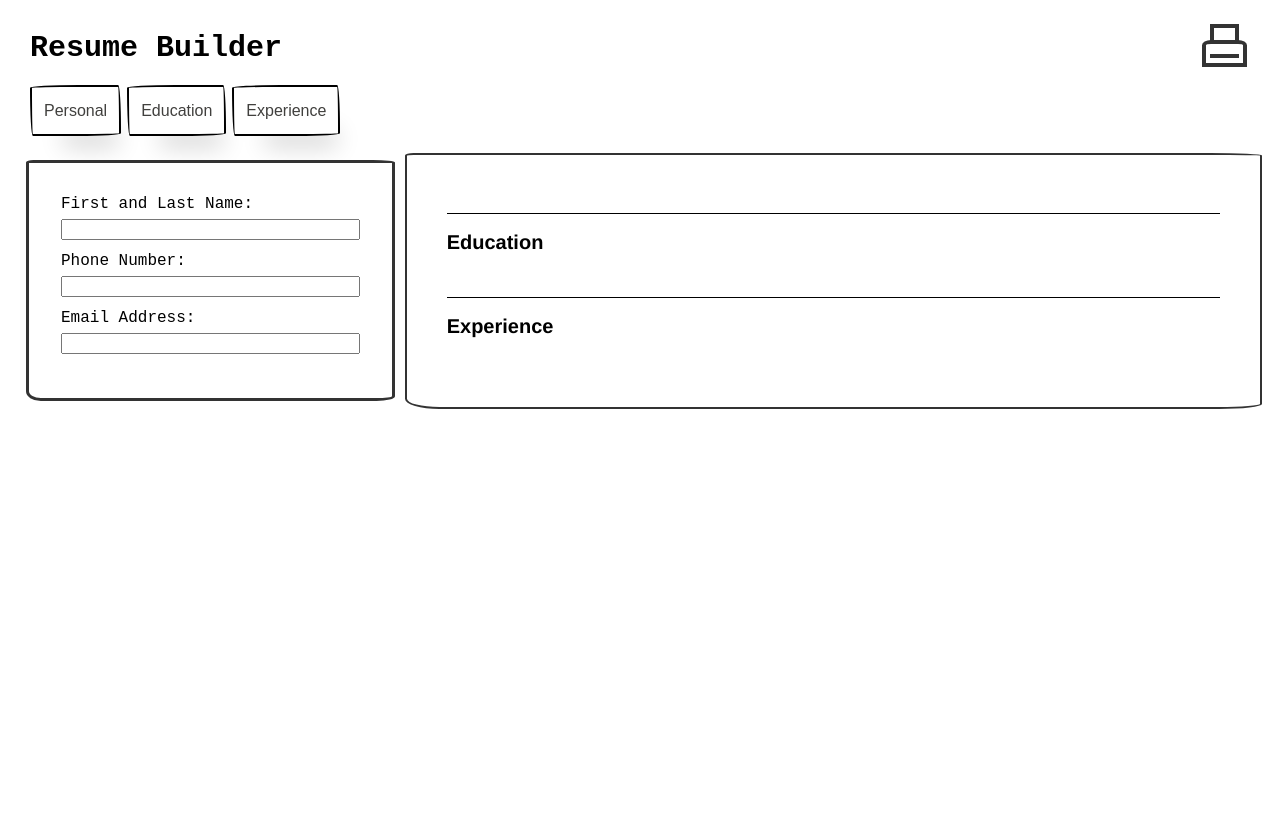
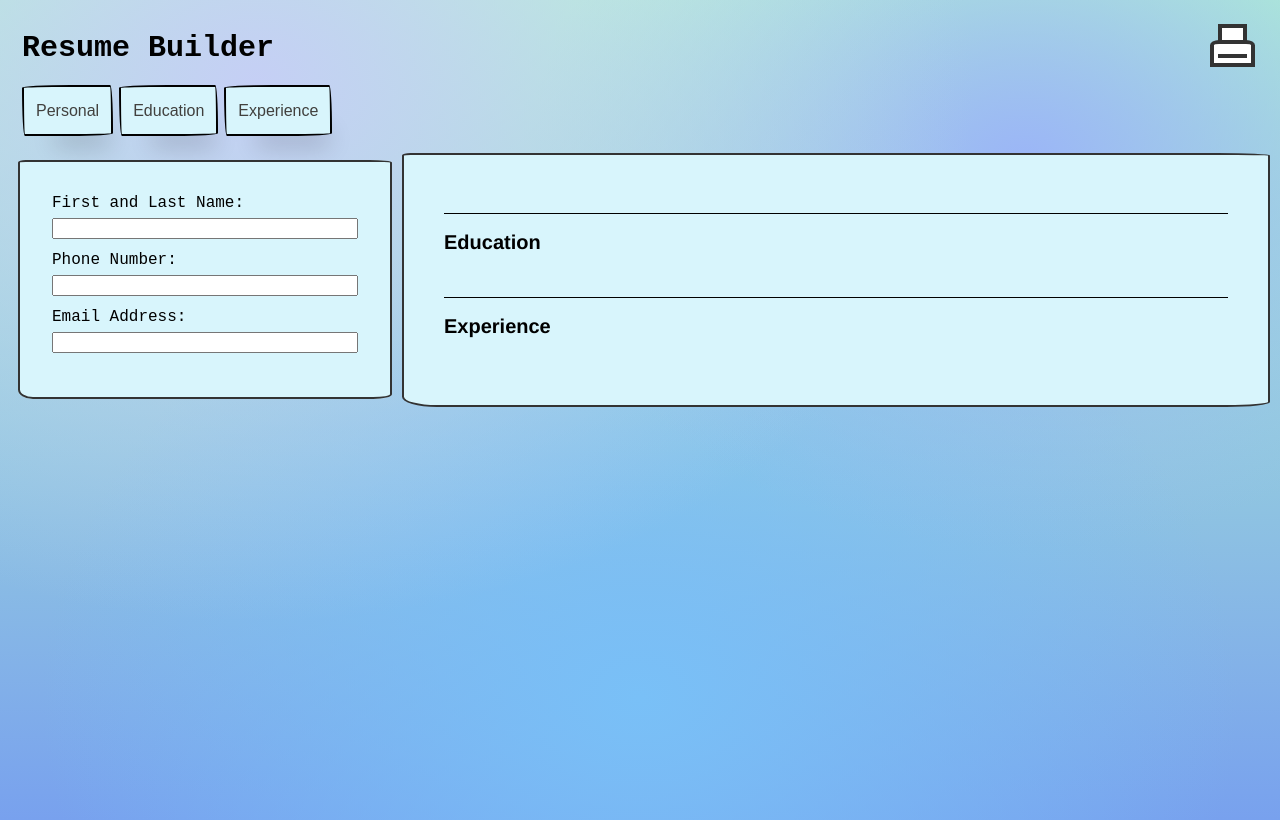
Before and after one commit to anuragmaganti/ResumeLoomr, a React (Vite) app: page / in a window 1280 px wide. Built offline with nearby package versions, Linux system fonts and the light colour scheme.

Commit message:
add background styling to root, forms, buttons, and preview elements

```diff
--- a/src/App.css
+++ b/src/App.css
@@ -54,15 +54,15 @@ h3 {
   border-radius: 4px;
 }
 
-/*border styling*/
 .resumePage {
   flex: 4;
   padding: 1rem 2.5rem;
   margin-top: 68px;
   border: 2.5px solid #333333;
   border-radius: 1% 6% 5% 4% / 1% 1% 2% 4%;
-  background: #ffffff;
   font-family: Helvetica, sans-serif,system-ui, -apple-system, BlinkMacSystemFont, 'Segoe UI', Roboto, Oxygen, Ubuntu, Cantarell, 'Open Sans', 'Helvetica Neue', sans-serif;
+  background-color: rgb(216, 245, 252);
+
 }
 
 .header > h1 {
--- a/src/index.css
+++ b/src/index.css
@@ -1,3 +1,13 @@
-:root{
-background-color: white;
+:root {
+  --bg0: #b2f9ce;
+  --bg1: #78a1ee;
 }
+
+
+body {
+  margin: 0;
+  background: radial-gradient(1200px 900px at 20% 10%, #c5cff5 0%, transparent 60%),
+              radial-gradient(900px 700px at 80% 20%, #9bb5f7 0%, transparent 55%),
+              radial-gradient(1000px 800px at 50% 85%, #79c0f7 0%, transparent 60%),
+              linear-gradient(180deg, var(--bg0), var(--bg1));
+}
--- a/src/styles/buttons.css
+++ b/src/styles/buttons.css
@@ -3,7 +3,7 @@
 /* editor panel buttons styling*/
 .button-55 {
   align-self: center;
-  background-color: rgb(255, 255, 255);
+  background: rgb(216, 245, 252);
   background-image: none;
   background-position: 0 90%;
   background-repeat: repeat no-repeat;
--- a/src/styles/forms.css
+++ b/src/styles/forms.css
@@ -2,12 +2,11 @@
 
 .perForm, .eduForm, .expForm {
 
-  /*border styling*/
   padding: 2rem 2rem;
   margin: 0.5rem;
-  border: 3px solid #333333;
+  border: 2px solid #333333;
   border-radius: 2% 6% 5% 4% / 1% 1% 2% 4%;
-  background: #ffffff;
+  background-color: rgb(216, 245, 252);
   font-family: monospace,system-ui, -apple-system, BlinkMacSystemFont, 'Segoe UI',
   Roboto, Oxygen, Ubuntu, Cantarell, 'Open Sans', 'Helvetica Neue', sans-serif;
 
```
